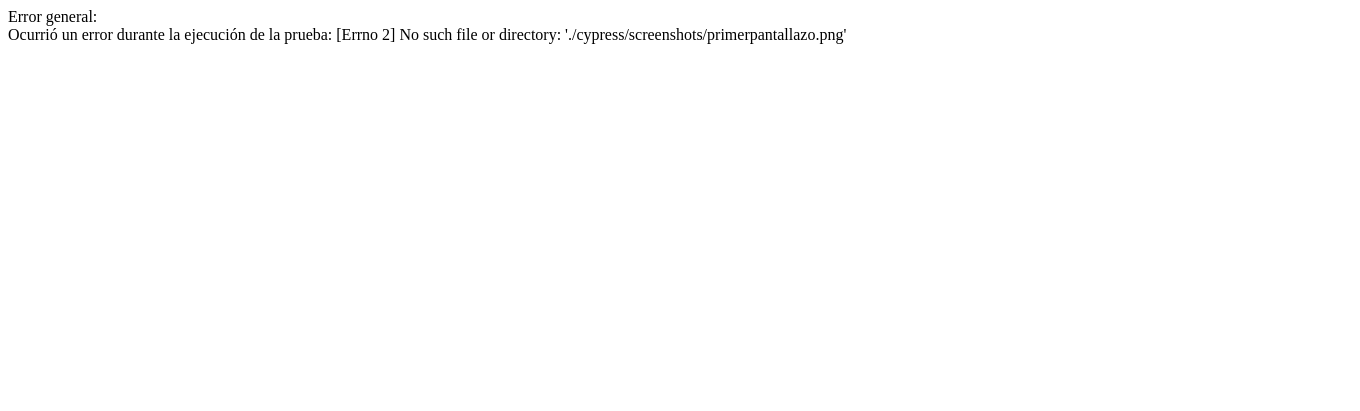
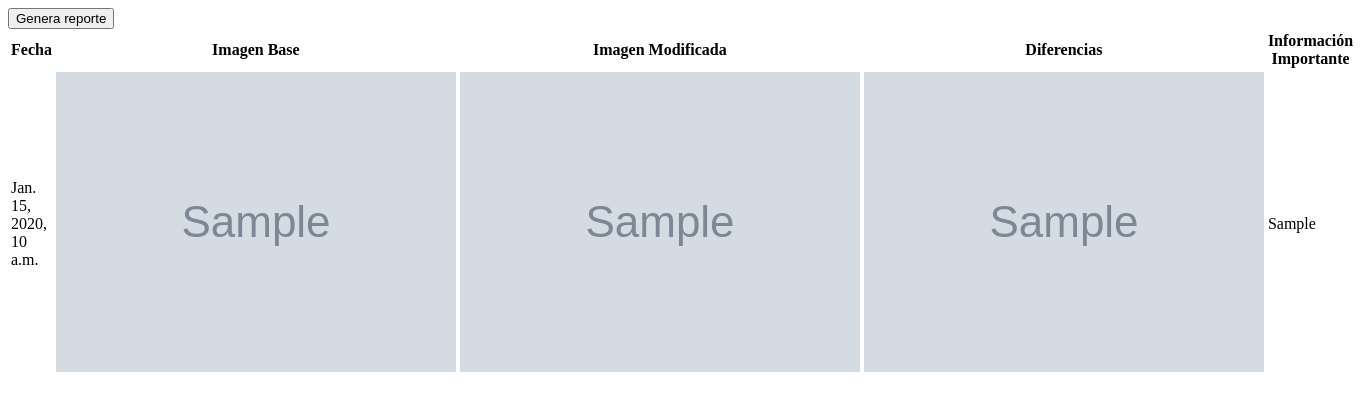
Before and after one commit to alfyes/AppVisualTestingPy, a Django app: page / in a window 1360 px wide. Shown: the top 411 px of the page. Run offline with Django 3.2, Linux system fonts and the light colour scheme; tables that the repository leaves empty hold one stand-in row (values such as "Sample post"); grey boxes marked "Sample" are stand-in pictures.

Commit message:
Se muiestra los reportes y se crea boton para generar nuevos

```diff
--- a/AppVisualTestingPy/settings.py
+++ b/AppVisualTestingPy/settings.py
@@ -118,3 +118,6 @@ USE_TZ = True
 # https://docs.djangoproject.com/en/1.11/howto/static-files/
 
 STATIC_URL = '/static/'
+
+MEDIA_ROOT = os.path.join(BASE_DIR, 'TestImages')
+MEDIA_URL = '/TestImages/'
--- a/AppVisualTestingPy/urls.py
+++ b/AppVisualTestingPy/urls.py
@@ -14,9 +14,13 @@ Including another URLconf
     2. Add a URL to urlpatterns:  url(r'^blog/', include('blog.urls'))
 """
 from django.conf.urls import url, include
+from django.conf.urls.static import static
 from django.contrib import admin
+from django.conf import settings
 
 urlpatterns = [
     url(r'^admin/', admin.site.urls),
     url(r'^', include('VisualTesting.urls', namespace='visual_testing')),
 ]
+
+urlpatterns = urlpatterns + static(settings.MEDIA_URL, document_root=settings.MEDIA_ROOT)
--- a/VisualTesting/templates/Index.html
+++ b/VisualTesting/templates/Index.html
@@ -5,6 +5,12 @@
     <title>Visual Testing</title>
 </head>
 <body>
+
+<form action="{% url 'visual_testing:index' %}" method="post">
+    {% csrf_token %}
+    <button id="Generar">Genera reporte</button>
+</form>
+
 {% if error_general %}
 
     Error general:<br>
@@ -13,20 +19,20 @@
     <table>
         <thead>
             <tr>
-                <th>Prueba</th> <th>Resultado</th> <th>Error</th>
+                <th>Fecha</th> <th>Imagen Base</th> <th>Imagen Modificada</th>
+                <th>Diferencias</th>  <th>Información Importante</th>
             </tr>
         </thead>
         <tbody>
-        {% if res_cypress %}
+        {% for reporte in reportes %}
             <tr>
-                <td>cypress</td> <td>{{ res_cypress.salida }}</td> <td>{{ res_cypress.error }}</td>
+                <td>{{ reporte.fecha }}</td> <td><img src="{{ reporte.imagen_1 }}"></td>
+                <td><img src="{{ reporte.imagen_2 }}"></td>
+                <td><img src="{{ reporte.imagen_salida }}"></td>
+                <td>{{ reporte.info_comparacion }}</td>
             </tr>
-        {% endif %}
-        {% if res_resemble %}
-            <tr>
-                <td>resemble js</td> <td>{{ res_resemble.salida }}</td> <td>{{ res_resemble.error }}</td></tbody>
-            </tr>
-        {% endif %}
+        {% endfor %}
+        </tbody>
     </table>
 
 {% endif %}
--- a/VisualTesting/views.py
+++ b/VisualTesting/views.py
@@ -4,7 +4,7 @@ from __future__ import unicode_literals
 import subprocess
 
 from datetime import datetime
-from django.shortcuts import render
+from django.shortcuts import render, redirect
 
 from django.views import View
 
@@ -19,6 +19,10 @@ from VisualTesting.models import Reporte
 
 class IndexView(View):
     def get(self, request):
+        reportes = Reporte.objects.all().order_by('-fecha')
+        return render(request, 'Index.html', {'reportes': reportes})
+
+    def post(self, request):
         # res = subprocess.call(["node", "C:/AJAR/Pruebas Auto/PA-Taller6/AppNode/appResemble.js"])
         res_resemble = None
         error_general = None
@@ -51,6 +55,4 @@ class IndexView(View):
         except Exception, error:
             error_general = "Ocurrió un error durante la ejecución de la prueba: " + error.__str__()
 
-        return render(request, 'Index.html', {'res_cypress': res_cypress,
-                                              'res_resemble': res_resemble,
-                                              'error_general': error_general})
+        return redirect(reverse('visual_testing:index'))
```
